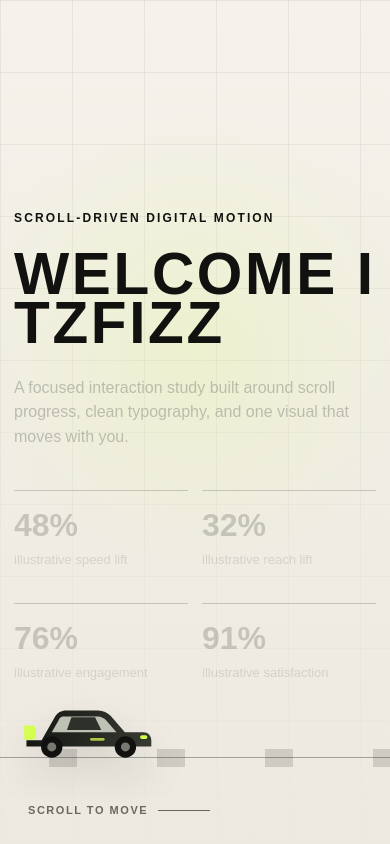
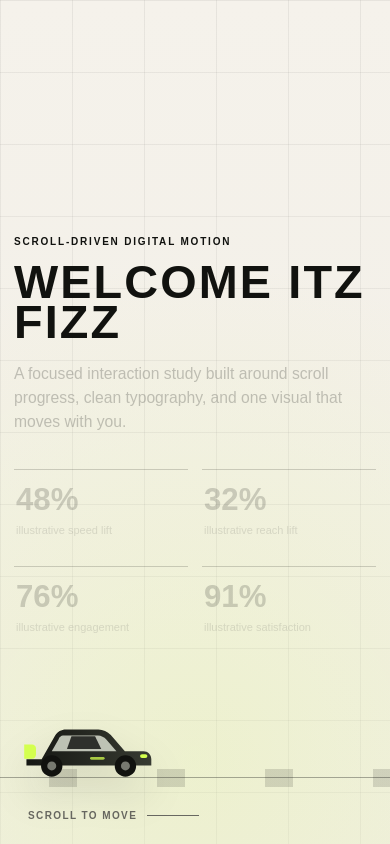
Before and after one commit to shivam22-source/Itzfizz-Motion, a React (Vite) app: page / in a window 390 px wide. Shown: the top 844 px of the page. Built offline with nearby package versions, Linux system fonts and the light colour scheme.

Commit message:
fix: pin hero and separate road layout

```diff
--- a/src/index.css
+++ b/src/index.css
@@ -21,6 +21,7 @@ body {
   color: var(--ink);
   font-family: Arial, Helvetica, sans-serif;
   text-rendering: optimizeLegibility;
+  overflow-x: hidden;
 }
 
 ::selection {
@@ -35,8 +36,9 @@ body {
 
 .hero {
   position: relative;
-  min-height: 130vh;
-  overflow: clip;
+  min-height: 300vh;
+  overflow-x: hidden;
+  overflow-y: visible;
   background:
     radial-gradient(circle at 50% 30%, rgba(212, 255, 79, 0.16), transparent 28%),
     linear-gradient(180deg, #f5f2eb 0%, #eae6dc 100%);
@@ -66,15 +68,16 @@ body {
 .hero-content {
   position: relative;
   z-index: 2;
-  padding-top: 8vh;
+  width: 100%;
+  padding-top: 7vh;
 }
 
 .hero-copy {
-  max-width: 930px;
+  width: 100%;
 }
 
 .hero-kicker {
-  margin: 0 0 22px;
+  margin: 0 0 18px;
   font-size: 12px;
   font-weight: 700;
   letter-spacing: 0.18em;
@@ -82,11 +85,15 @@ body {
 }
 
 .hero-title {
-  margin: 0;
-  font-size: clamp(3rem, 9vw, 8rem);
+  width: 100vw;
+  margin: 0 0 24px;
+  margin-left: calc((1180px - 100vw) / 2);
+  font-size: clamp(3rem, 9vw, 9rem);
   line-height: 0.84;
   font-weight: 800;
   letter-spacing: 0.06em;
+  white-space: nowrap;
+  text-align: center;
   text-transform: uppercase;
 }
 
@@ -98,25 +105,29 @@ body {
 
 .hero-note {
   max-width: 430px;
-  margin: 28px 0 0;
+  margin: 0;
   color: #5f5f59;
   font-size: clamp(1rem, 1.5vw, 1.2rem);
   line-height: 1.55;
+  opacity: 0.15;
+  transform: translateY(22px);
 }
 
 .stats {
   display: grid;
   grid-template-columns: repeat(4, minmax(0, 1fr));
-  gap: 14px;
-  margin-top: 52px;
-  max-width: 900px;
+  gap: 18px;
+  width: min(100%, 1080px);
+  margin-top: 48px;
 }
 
 .stat {
-  padding: 18px 18px 20px;
+  min-width: 0;
+  padding: 18px 4px 20px;
   border-top: 1px solid var(--ink);
-  opacity: 0;
+  opacity: 0.15;
   transform: translateY(22px);
+  will-change: transform, opacity;
 }
 
 .stat-value {
@@ -135,8 +146,8 @@ body {
 .motion-track {
   position: absolute;
   inset-inline: 0;
-  bottom: 11vh;
-  height: 30%;
+  bottom: 6vh;
+  height: 120px;
   pointer-events: none;
 }
 
@@ -144,7 +155,7 @@ body {
   position: absolute;
   left: -8vw;
   right: -8vw;
-  bottom: 23%;
+  bottom: 25px;
   height: 1px;
   background: rgba(17, 18, 15, 0.34);
 }
@@ -153,7 +164,7 @@ body {
   position: absolute;
   left: -8vw;
   right: -8vw;
-  bottom: calc(23% - 9px);
+  bottom: 16px;
   height: 18px;
   background: repeating-linear-gradient(
     to right,
@@ -164,19 +175,18 @@ body {
 
 .car {
   position: absolute;
-  left: 5%;
-  bottom: 16%;
+  left: 0;
+  bottom: 3px;
   width: clamp(150px, 22vw, 250px);
-  z-index: 3;
-  transform: translateX(0);
   filter: drop-shadow(0 20px 20px rgba(17, 18, 15, 0.12));
   will-change: transform;
+  z-index: 3;
 }
 
 .scroll-cue {
   position: absolute;
   right: 0;
-  bottom: 8%;
+  bottom: 3.5vh;
   display: flex;
   align-items: center;
   gap: 10px;
@@ -185,6 +195,7 @@ body {
   font-weight: 700;
   letter-spacing: 0.14em;
   text-transform: uppercase;
+  pointer-events: none;
 }
 
 .scroll-cue::after {
@@ -231,46 +242,90 @@ body {
   line-height: 1.6;
 }
 
+@media (max-width: 1230px) {
+  .hero-title {
+    margin-left: calc((100vw - 1180px) / -2);
+  }
+}
+
 @media (max-width: 800px) {
   .page-shell {
     width: min(100% - 28px, 1180px);
   }
 
   .hero {
-    min-height: 135vh;
+    min-height: 300vh;
   }
 
   .hero-sticky {
     min-height: 560px;
   }
 
+  .hero-content {
+    padding-top: 5vh;
+  }
+
+  .hero-kicker {
+    margin-bottom: 14px;
+    font-size: 10px;
+  }
+
   .hero-title {
-    font-size: clamp(2.8rem, 15vw, 5.7rem);
+    width: 100%;
+    margin-left: 0;
+    margin-bottom: 20px;
+    font-size: clamp(2.5rem, 12vw, 5.7rem);
     letter-spacing: 0.045em;
+    text-align: left;
+    white-space: normal;
+  }
+
+  .hero-note {
+    max-width: 390px;
+    font-size: 0.98rem;
   }
 
   .stats {
     grid-template-columns: repeat(2, minmax(0, 1fr));
-    margin-top: 40px;
+    gap: 12px 14px;
+    width: 100%;
+    margin-top: 34px;
   }
 
   .stat {
-    padding-inline: 0 12px;
+    padding: 14px 2px 16px;
+  }
+
+  .stat-value {
+    font-size: clamp(1.9rem, 8vw, 2.7rem);
+  }
+
+  .stat-label {
+    margin-top: 8px;
+    font-size: 11px;
   }
 
   .motion-track {
-    bottom: 4vh;
-    height: 27%;
+    bottom: 5vh;
+    height: 100px;
+  }
+
+  .track-line {
+    bottom: 24px;
+  }
+
+  .track-dash {
+    bottom: 15px;
   }
 
   .car {
-    left: 0;
-    bottom: 16%;
+    bottom: 9px;
     width: 180px;
   }
 
   .scroll-cue {
-    bottom: 3%;
+    bottom: 2.5vh;
+    font-size: 10px;
   }
 }
 
@@ -280,8 +335,9 @@ body {
   }
 
   .hero-title span,
+  .hero-note,
   .stat {
-    opacity: 1;
-    transform: none;
+    opacity: 1 !important;
+    transform: none !important;
   }
 }
```
